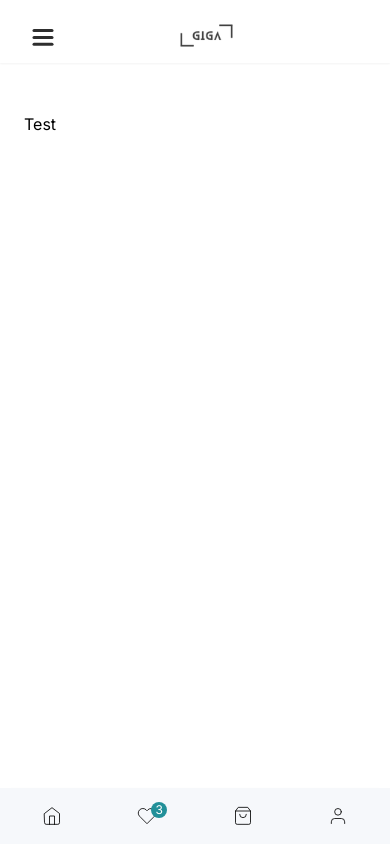
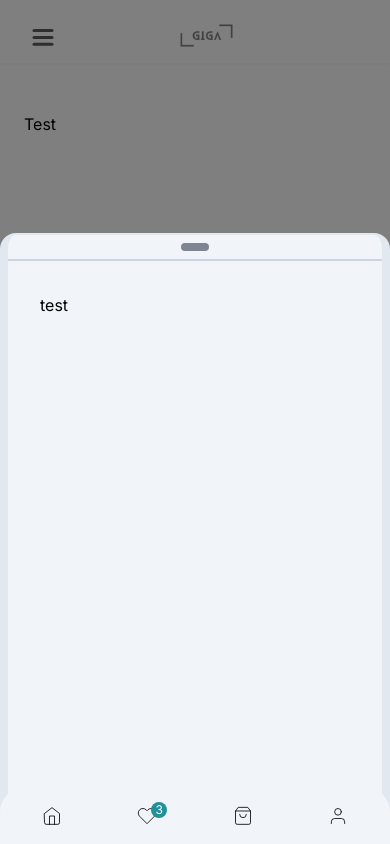
Before and after one commit to Papunidze/E-Commerce, a Next.js app: page / in a window 390 px wide. Both pictures are taken after a click on the icon 51 px from the left and 816 px from the top of the page. Built offline with nearby package versions, Linux system fonts and the light colour scheme.

Commit message:
feat:bottom-bar

```diff
--- a/components/shared/Bottombar.tsx
+++ b/components/shared/Bottombar.tsx
@@ -1,5 +1,9 @@
-import React from "react";
+"use client";
+
+import React, { useState } from "react";
 import { Home, Heart, ShoppingBag, User } from "react-feather";
+import SwipeableDrawer from "./SwipeableDrawer";
+
 const iconProps = {
   width: 20,
   strokeWidth: 1,
@@ -7,11 +11,13 @@ const iconProps = {
 };
 
 const BottomBar = () => {
+  const [isOpen, setIsOpen] = useState(false);
   return (
-    <div className="fixed bottom-0 z-10 w-full rounded-t-3xl bg-glassmorphism backdrop-blur-lg md:hidden">
-      <div className="bg-slate-200 bg-opacity-30 shadow-lg backdrop-blur-2.5 backdrop-filter border-1 border-solid border-opacity-18 rounded-10 p-4">
-        <div className="flex items-center justify-around gap-6">
-          <Home {...iconProps} />
+    <>
+      <div className="fixed bottom-0 z-10 w-full rounded-t-3xl bg-glassmorphism backdrop-blur-lg md:hidden bg-slate-100">
+        <div className="bg-transparent bg-opacity-30 shadow-lg backdrop-blur-2.5 backdrop-filter border-1 border-solid border-opacity-18 rounded-10 p-4">
+          <div className="flex items-center justify-around gap-6  w-full ">
+            <Home {...iconProps} onClick={() => setIsOpen(true)} />
             <div className="relative">
               <Heart {...iconProps} />
               <div className="absolute top-[-2px] right-[-10px] w-4 h-4 bg-[#229099] rounded-full p-1 z-10 flex items-center justify-center">
@@ -23,6 +29,10 @@ const BottomBar = () => {
           </div>
         </div>
       </div>
+      <SwipeableDrawer isOpen={isOpen} onClose={() => setIsOpen(false)}>
+        <div className="p-4">test</div>
+      </SwipeableDrawer>
+    </>
   );
 };
 
--- a/components/shared/Dialog.tsx
+++ b/components/shared/Dialog.tsx
@@ -1,6 +1,6 @@
 "use client";
 import { Dialog, Transition } from "@headlessui/react";
-import { Fragment, ReactNode, useState } from "react";
+import { Fragment, ReactNode } from "react";
 
 interface DialogProps {
   children: ReactNode;
--- a/components/shared/Menubar.tsx
+++ b/components/shared/Menubar.tsx
@@ -58,7 +58,7 @@ const Menubar = () => {
       </div>
       <motion.nav
         animate={isOpen ? "open" : "closed"}
-        className="w-full fixed  top-0 left-0 bg-slate-200 h-full z-40 block md:hidden"
+        className="w-full fixed  top-0 left-0 bg-slate-100 h-full z-40 block md:hidden"
         variants={{
           open: { opacity: 1, y: 0 },
           closed: { opacity: 0, y: "100%" },
--- a/components/shared/Popovercontent.tsx
+++ b/components/shared/Popovercontent.tsx
@@ -1,4 +1,5 @@
 "use client";
+
 import { Popover, Transition } from "@headlessui/react";
 import React, { Fragment, ReactNode, ReactElement } from "react";
 
--- a/components/shared/Searchbar.tsx
+++ b/components/shared/Searchbar.tsx
@@ -8,8 +8,7 @@ import { motion, AnimatePresence } from "framer-motion";
 const iconProps = {
   width: 20,
   strokeWidth: 1,
-  className:
-    "cursor-pointer absolute transition-transform duration-300 transform hover:scale-110",
+  className: "cursor-pointer absolute  hover:scale-110",
 };
 
 const people = [
@@ -61,21 +60,23 @@ const Searchbar = () => {
 
   return (
     <div className="flex items-center relative w-full cursor-default rounded-lg py-2 bg-white text-left shadow-md focus:outline-none focus-visible:ring-2 focus-visible:ring-white/75 focus-visible:ring-offset-2 focus-visible:ring-offset-teal-300 sm:text-sm">
+      <div className="flex items-center absolute w-full right-3">
         {!isInputVisible ? (
           <Search
             width={width}
             strokeWidth={strokeWidth}
-          className={`${className} -right-2`}
+            className={`${className}  `}
             onClick={toggleInputVisibility}
           />
         ) : (
           <X
             width={width}
             strokeWidth={strokeWidth}
-          className={`${className} right-3`}
+            className={`${className} -right-1`}
             onClick={toggleInputVisibility}
           />
         )}
+      </div>
 
       <AnimatePresence>
         {isInputVisible && (
@@ -97,17 +98,19 @@ const Searchbar = () => {
               {query.length > 1 && (
                 <Combobox.Options className="absolute md:mt-1 max-h-60 w-full overflow-auto bg-white py-1 text-base shadow-lg ring-1 ring-black/5 focus:outline-none sm:text-sm top-9 rounded-md mt-2">
                   {filteredPeople.length === 0 && (
-                    <span className="block truncate font-normal p-2 text-xs-regular text-light-4">
+                    <div className="cursor-pointer relative select-none py-2 pl-2 pr-4 text-black bg-white transition-colors hover:bg-gray-100">
+                      <span className="block truncate font-normal text-sm">
                         Not Found
                       </span>
+                    </div>
                   )}
                   {filteredPeople.map((person) => (
                     <Combobox.Option
                       key={person}
                       value={person}
-                      className="cursor-pointer relative select-none py-2 pl-10 pr-4 text-black bg-white transition-colors hover:bg-gray-100"
+                      className="cursor-pointer relative select-none py-2 pl-2 pr-4 text-black bg-white transition-colors hover:bg-gray-100"
                     >
-                      <span className="block truncate font-normal text-base">
+                      <span className="block truncate font-normal text-sm">
                         {person.toLowerCase().includes(query.toLowerCase()) ? (
                           <>
                             {person.substring(
--- /dev/null
+++ b/components/shared/SwipeableDrawer.tsx
@@ -0,0 +1,69 @@
+import React, { useState } from "react";
+import { motion, AnimatePresence } from "framer-motion";
+
+interface SwipeableDrawerProps {
+  children: React.ReactNode;
+  isOpen: boolean;
+  onClose: () => void;
+}
+
+const SwipeableDrawer = ({
+  children,
+  isOpen,
+  onClose,
+}: SwipeableDrawerProps) => {
+  const backdropVariants = {
+    hidden: { opacity: 0 },
+    visible: { opacity: 0.5 },
+  };
+
+  const drawerVariants = {
+    hidden: { y: "100%" },
+    visible: { y: 0 },
+  };
+
+  const [initialTouchY, setInitialTouchY] = useState(0);
+
+  return (
+    <div>
+      <AnimatePresence>
+        {isOpen && (
+          <motion.div
+            className="fixed top-0 left-0 w-full h-full bg-black"
+            variants={backdropVariants}
+            initial="hidden"
+            animate="visible"
+            exit="hidden"
+            onClick={onClose}
+          />
+        )}
+      </AnimatePresence>
+
+      <motion.div
+        className="bg-slate-100 w-full max-h-[calc(80%-theme(space.16))] absolute left-0 bottom-0 rounded-tl-2xl rounded-tr-2xl overflow-y-auto overflow-x-hidden h-full block md:hidden border-2 border-slate-200 border-l-8 border-r-8"
+        variants={drawerVariants}
+        initial="hidden"
+        animate={isOpen ? "visible" : "hidden"}
+        exit="hidden"
+      >
+        <div
+          className="flex w-full items-center justify-center border-slate-300 border-2 border-t-0 p-2 border-l-0 border-r-0"
+          onTouchStart={(e) => setInitialTouchY(e.touches[0].clientY)}
+          onTouchMove={(e) => {
+            const currentTouchY = e.touches[0].clientY;
+            const deltaY = currentTouchY - initialTouchY;
+
+            if (deltaY > 50) {
+              onClose();
+            }
+          }}
+        >
+          <div className="bg-slate-900 w-7 h-2 rounded-md bg-opacity-50" />
+        </div>
+        <div className="p-4 grid grid-cols-1 gap-4">{children}</div>
+      </motion.div>
+    </div>
+  );
+};
+
+export default SwipeableDrawer;
--- a/components/shared/Topbar.tsx
+++ b/components/shared/Topbar.tsx
@@ -50,11 +50,11 @@ const TopBar = () => {
             </PopoverContent>
           </div>
 
-          <div className="border-l-2 border-l-slate-200 h-6 rounded-full"></div>
+          <div className="border-l-2 border-l-slate-100 h-6 rounded-full"></div>
 
           <div className="relative group">
             <Link href={"?flow=auth"}>
-              <div className="bg-slate-200 flex p-2 items-center justify-center rounded-tl-2xl rounded-tr-3xl rounded-bl-3xl rounded-br-xl cursor-pointer">
+              <div className="bg-slate-100 flex p-2 items-center justify-center rounded-tl-2xl rounded-tr-3xl rounded-bl-3xl rounded-br-xl cursor-pointer">
                 <User width={16} />
               </div>
             </Link>
```
Lines whose indentation alone changed are shown as unchanged.
